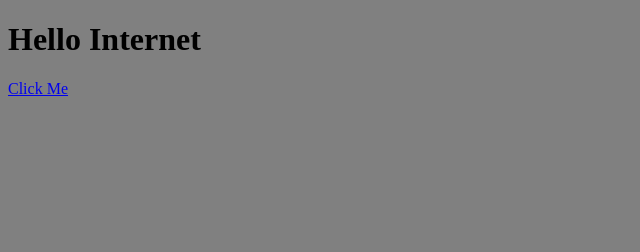
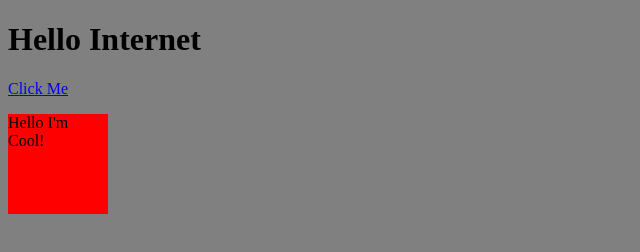
Before and after one commit to MauxFire/is-rocket, a plain HTML site: page index.html in a window 1280 px wide. Both pictures are taken after a click on the link "Click Me". Shown: the whole page, without its empty margins (0-640 px from the left). Drawn offline with Linux system fonts and the light colour scheme.

Commit message:
played around with the buttons

```diff
--- a/css/style.css
+++ b/css/style.css
@@ -1,3 +1,16 @@
 body{
 	background-color: grey;
 }
+.cool{
+	visibility: hidden;
+	width: 100px;
+	height: 100px;
+	background-color: green;
+	transition: background-color 1s;
+
+}
+
+.cool.red{
+	visibility: visible;
+	background-color: red;
+}
--- a/index.html
+++ b/index.html
@@ -7,8 +7,13 @@
 	href="css/style.css">
 </head>
 <body>
-<h1>Hello Internet</h1>
-<a href="#"onclick="sayMyName('Richard');">Click Me</a>
+	<h1>Hello Internet</h1>
+	<a href="#" onclick="doCoolStuff();">
+	Click Me</a>
+
+	<div class="cool" id="cool">
+		<p>Hello I'm Cool!</p>
+	</div>
 
 </body>
 </html>
--- a/js/script.js
+++ b/js/script.js
@@ -1,3 +1,14 @@
+var doCoolStuff = function(){
+	var currentClassName = document.getElementById('cool').className;
+
+	if (currentClassName == 'cool') {
+		document.getElementById('cool').className
+		= 'cool red';
+	} else {
+		document.getElementById('cool').className = 'cool'
+	}
+}
+
 var sayMyName = function(name){
 	alert('My name is: '+name);
 }
```
